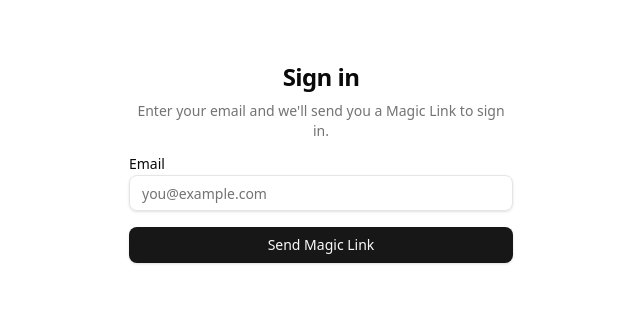
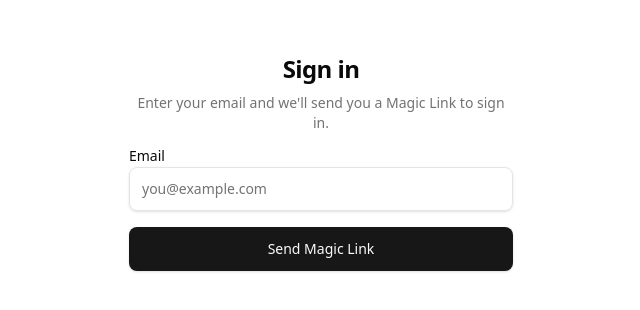
Before and after one commit to 0serna/flashcards, a Next.js app: page /login in a window 1280 px wide. Shown: the part 238-548 px from the top of the page, without its empty margins (319-959 px from the left). Built offline with nearby package versions, Linux system fonts and the light colour scheme.

Commit message:
feat(ui): theme colors, a11y, home page
- Extract PWA theme colors to constants module
- Replace placeholder home page with study-session copy
- Add ARIA attributes to login form for error association
- Increase touch targets to 44px (min-h-11)

```diff
--- a/src/app/layout.tsx
+++ b/src/app/layout.tsx
@@ -1,4 +1,5 @@
 import type { Metadata, Viewport } from "next";
+import { appThemeColor } from "./theme-colors";
 import "./globals.css";
 
 export const metadata: Metadata = {
@@ -7,7 +8,7 @@ export const metadata: Metadata = {
 };
 
 export const viewport: Viewport = {
-  themeColor: "#0a0a0a",
+  themeColor: appThemeColor,
 };
 
 export default function RootLayout({
--- a/src/app/login/login-form.tsx
+++ b/src/app/login/login-form.tsx
@@ -31,6 +31,7 @@ export function LoginForm() {
 
   const emailError =
     state.status === "error" ? state.fieldErrors?.email?.[0] : undefined;
+  const emailErrorId = emailError ? "email-error" : undefined;
 
   return (
     <form action={action} className="flex w-full max-w-sm flex-col gap-4">
@@ -51,14 +52,24 @@ export function LoginForm() {
           required
           disabled={pending}
           placeholder="you@example.com"
+          aria-invalid={emailError ? "true" : undefined}
+          aria-describedby={emailErrorId}
         />
         {emailError ? (
-          <p className="text-sm text-destructive">{emailError}</p>
+          <p
+            id={emailErrorId}
+            role="alert"
+            className="text-sm text-destructive"
+          >
+            {emailError}
+          </p>
         ) : null}
       </div>
 
       {state.status === "error" && !emailError ? (
-        <p className="text-sm text-destructive">{state.message}</p>
+        <p role="alert" className="text-sm text-destructive">
+          {state.message}
+        </p>
       ) : null}
 
       <Button type="submit" disabled={pending} className="w-full">
--- a/src/app/manifest.ts
+++ b/src/app/manifest.ts
@@ -1,4 +1,5 @@
 import type { MetadataRoute } from "next";
+import { appBackgroundColor, appThemeColor } from "./theme-colors";
 
 export default function manifest(): MetadataRoute.Manifest {
   return {
@@ -7,8 +8,8 @@ export default function manifest(): MetadataRoute.Manifest {
     description: "A mobile-first flashcards PWA for spaced repetition study.",
     start_url: "/",
     display: "standalone",
-    background_color: "#ffffff",
-    theme_color: "#0a0a0a",
+    background_color: appBackgroundColor,
+    theme_color: appThemeColor,
     icons: [
       {
         src: "/icon-192.png",
--- a/src/app/page.tsx
+++ b/src/app/page.tsx
@@ -1,11 +1,14 @@
 export default function Home() {
   return (
-    <main className="flex min-h-dvh flex-1 flex-col items-center justify-center px-6 py-12">
+    <main className="flex min-h-dvh flex-1 flex-col items-center justify-center px-6 py-12 text-center">
       <h1 className="text-3xl font-semibold tracking-tight sm:text-4xl">
-        Hola mundo
+        Ready for a quiet study session
       </h1>
-      <p className="mt-3 max-w-sm text-center text-base text-zinc-600 dark:text-zinc-400">
-        You are signed in to Flashcards.
+      <p className="mt-3 max-w-sm text-base text-muted-foreground">
+        Your review queue will appear here when cards are ready.
+      </p>
+      <p className="mt-2 max-w-sm text-sm text-muted-foreground">
+        Start by adding decks when deck creation is available.
       </p>
     </main>
   );
--- /dev/null
+++ b/src/app/theme-colors.ts
@@ -0,0 +1,2 @@
+export const appThemeColor = "#0a0a0a";
+export const appBackgroundColor = "#ffffff";
--- a/src/components/ui/button.tsx
+++ b/src/components/ui/button.tsx
@@ -21,10 +21,10 @@ const buttonVariants = cva(
         link: "text-primary underline-offset-4 hover:underline",
       },
       size: {
-        default: "h-9 px-4 py-2",
-        sm: "h-8 rounded-md px-3 text-xs",
-        lg: "h-10 rounded-md px-8",
-        icon: "h-9 w-9",
+        default: "min-h-11 px-4 py-2",
+        sm: "min-h-11 rounded-md px-3 text-xs",
+        lg: "min-h-11 rounded-md px-8",
+        icon: "h-11 w-11",
       },
     },
     defaultVariants: {
--- a/src/components/ui/input.tsx
+++ b/src/components/ui/input.tsx
@@ -8,7 +8,7 @@ function Input({ className, type, ...props }: React.ComponentProps<"input">) {
       type={type}
       data-slot="input"
       className={cn(
-        "flex h-9 w-full rounded-md border border-input bg-transparent px-3 py-1 text-base shadow-sm transition-colors file:border-0 file:bg-transparent file:text-sm file:font-medium placeholder:text-muted-foreground focus-visible:outline-none focus-visible:ring-1 focus-visible:ring-ring disabled:cursor-not-allowed disabled:opacity-50 md:text-sm",
+        "flex min-h-11 w-full rounded-md border border-input bg-transparent px-3 py-1 text-base shadow-sm transition-colors file:border-0 file:bg-transparent file:text-sm file:font-medium placeholder:text-muted-foreground focus-visible:outline-none focus-visible:ring-1 focus-visible:ring-ring disabled:cursor-not-allowed disabled:opacity-50 md:text-sm",
         className,
       )}
       {...props}
```
Also changed, not shown: 2 other files (tests, documents, lock files or other folders).
